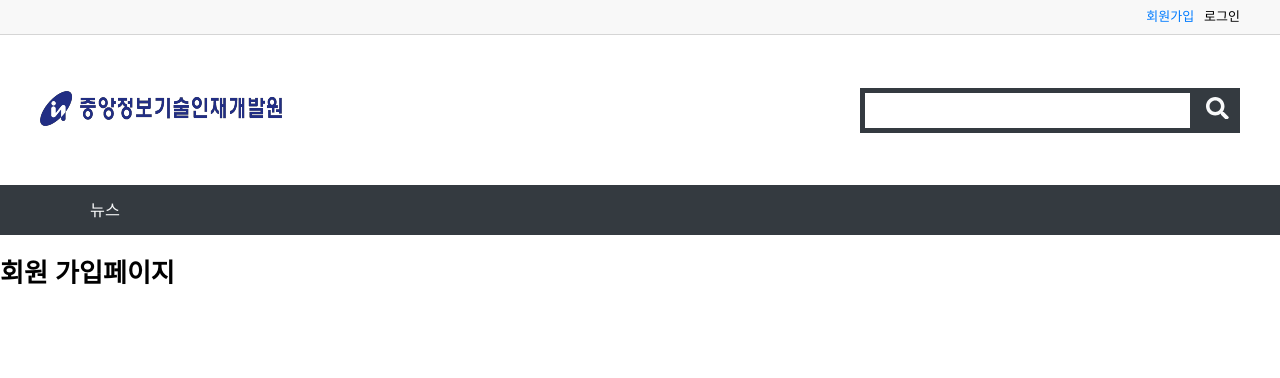
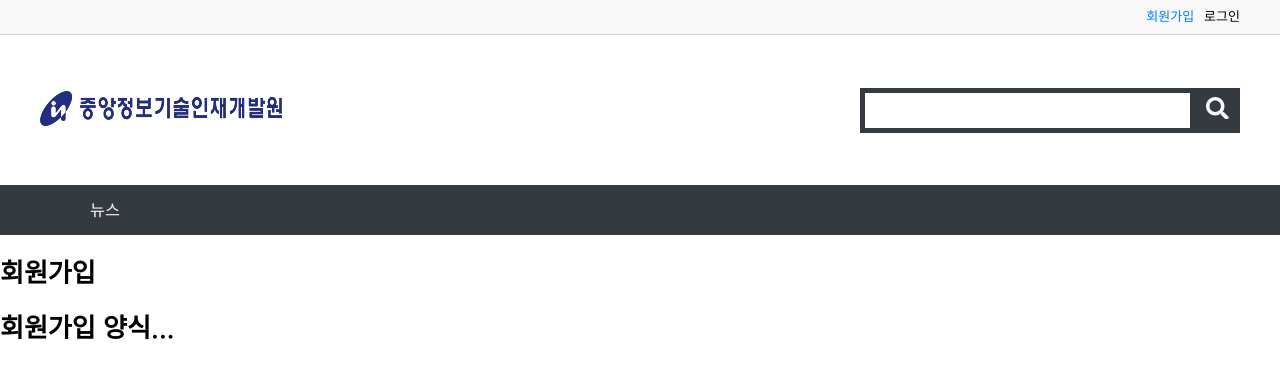
Before and after one commit to ChaeYoonch/react.project, a React (Create React App) app: page /member/join in a window 1280 px wide. Shown: the top 378 px of the page. Built offline with nearby package versions, Linux system fonts and the light colour scheme.

Commit message:
회원가입 페이지 초기 구성

```diff
--- /dev/null
+++ b/src/member/components/JoinForm.js
@@ -0,0 +1,7 @@
+import React from 'react';
+
+const JoinForm = () => {
+  return <h1>회원가입 양식...</h1>;
+};
+
+export default React.memo(JoinForm);
--- a/src/member/pages/Join.js
+++ b/src/member/pages/Join.js
@@ -1,7 +1,19 @@
 import React from 'react';
+import { Helmet } from 'react-helmet-async';
+import { useTranslation } from 'react-i18next';
+import JoinForm from '../components/JoinForm';
 
 const Join = () => {
-  return <h1>회원 가입페이지</h1>;
+  const { t } = useTranslation();
+  return (
+    <>
+      <Helmet>
+        <title>{t('회원가입')}</title>
+      </Helmet>
+      <h1>{t('회원가입')}</h1>
+      <JoinForm />
+    </>
+  );
 };
 
 export default React.memo(Join);
```
